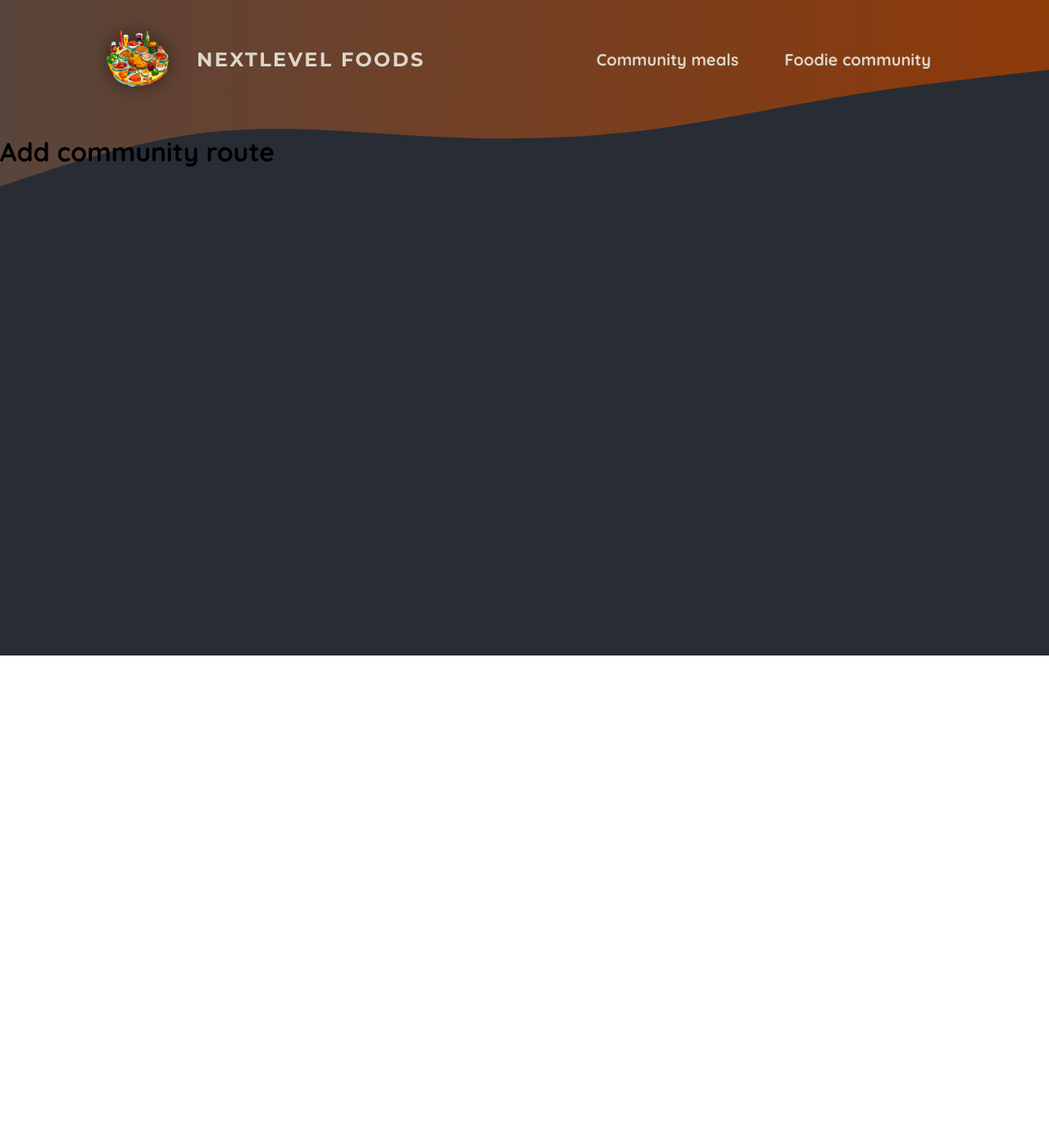
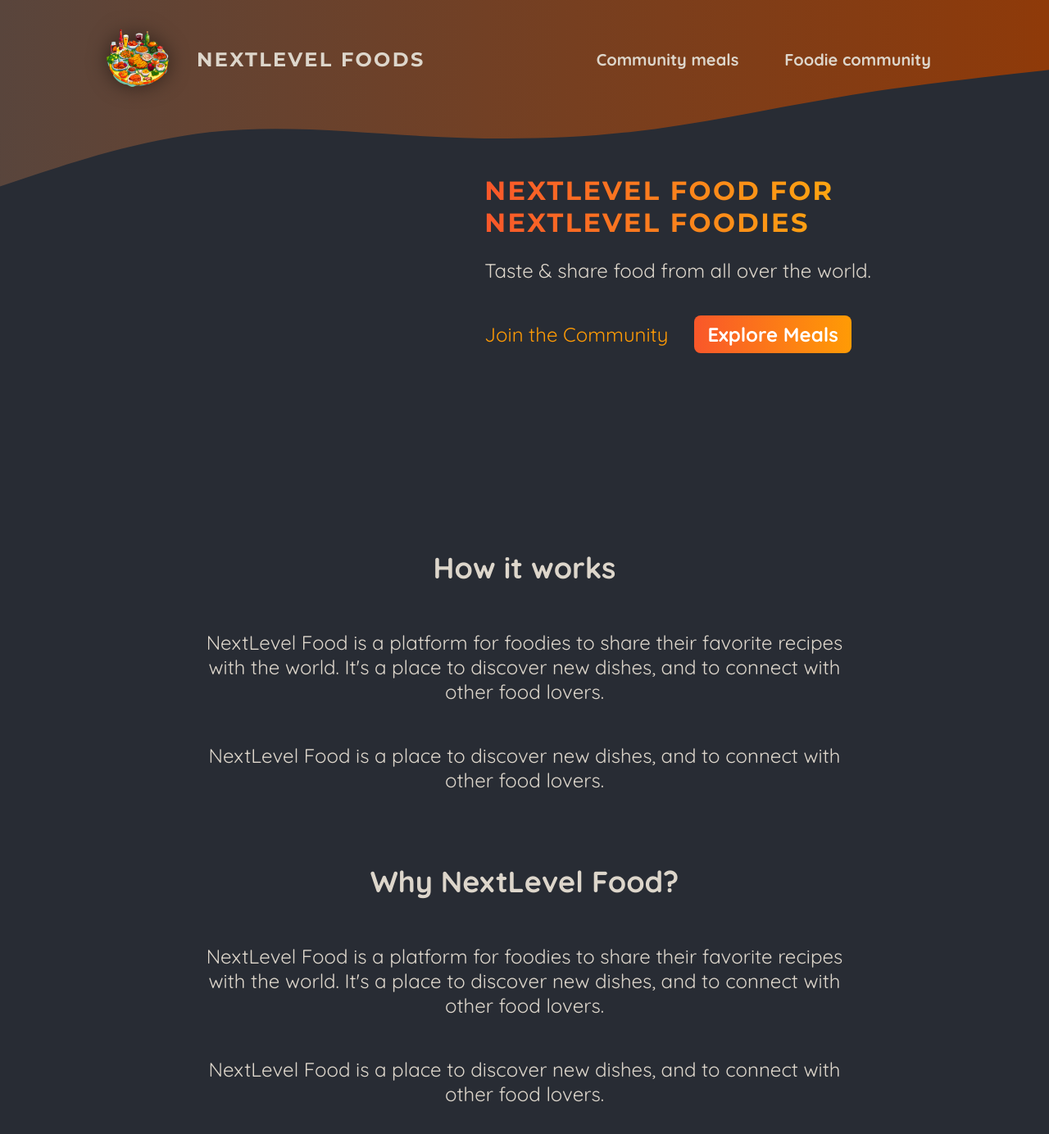
Before and after one commit to Muhammad0320/next-meal, a Next.js app: page /community in a window 1280 px wide. Shown: the top 1384 px of the page at 82% size. Before the commit the page ends 800 px from the top, so only its background shows below. Built offline with nearby package versions, Linux system fonts and the light colour scheme.

Commit message:
chore: delete unnecessary file

```diff
--- a/app/community/page.jsx
+++ b/app/community/page.jsx
@@ -1,9 +1,50 @@
-function Community() {
+import Link from "next/link";
+
+import classes from "./page.module.css";
+
+export default function Home() {
   return (
-    <main>
-      <h1> Add community route </h1>
-    </main>
+    <>
+      <header className={classes.header}>
+        <div className={classes.slideshow}></div>
+        <div>
+          <div className={classes.hero}>
+            <h1>NextLevel Food for NextLevel Foodies</h1>
+            <p>Taste & share food from all over the world.</p>
+          </div>
+          <div className={classes.cta}>
+            <Link href="/community">Join the Community</Link>
+            <Link href="/meals">Explore Meals</Link>
+          </div>
+        </div>
+      </header>
+      <main>
+        <section className={classes.section}>
+          <h2>How it works</h2>
+          <p>
+            NextLevel Food is a platform for foodies to share their favorite
+            recipes with the world. It&apos;s a place to discover new dishes,
+            and to connect with other food lovers.
+          </p>
+          <p>
+            NextLevel Food is a place to discover new dishes, and to connect
+            with other food lovers.
+          </p>
+        </section>
+
+        <section className={classes.section}>
+          <h2>Why NextLevel Food?</h2>
+          <p>
+            NextLevel Food is a platform for foodies to share their favorite
+            recipes with the world. It&apos;s a place to discover new dishes,
+            and to connect with other food lovers.
+          </p>
+          <p>
+            NextLevel Food is a place to discover new dishes, and to connect
+            with other food lovers.
+          </p>
+        </section>
+      </main>
+    </>
   );
 }
-
-export default Community;
```
Also changed, not shown: app/blogs/[slug]/page.jsx (deleted, +0 -11 lines), app/blogs/page.jsx (deleted, +0 -20 lines).
